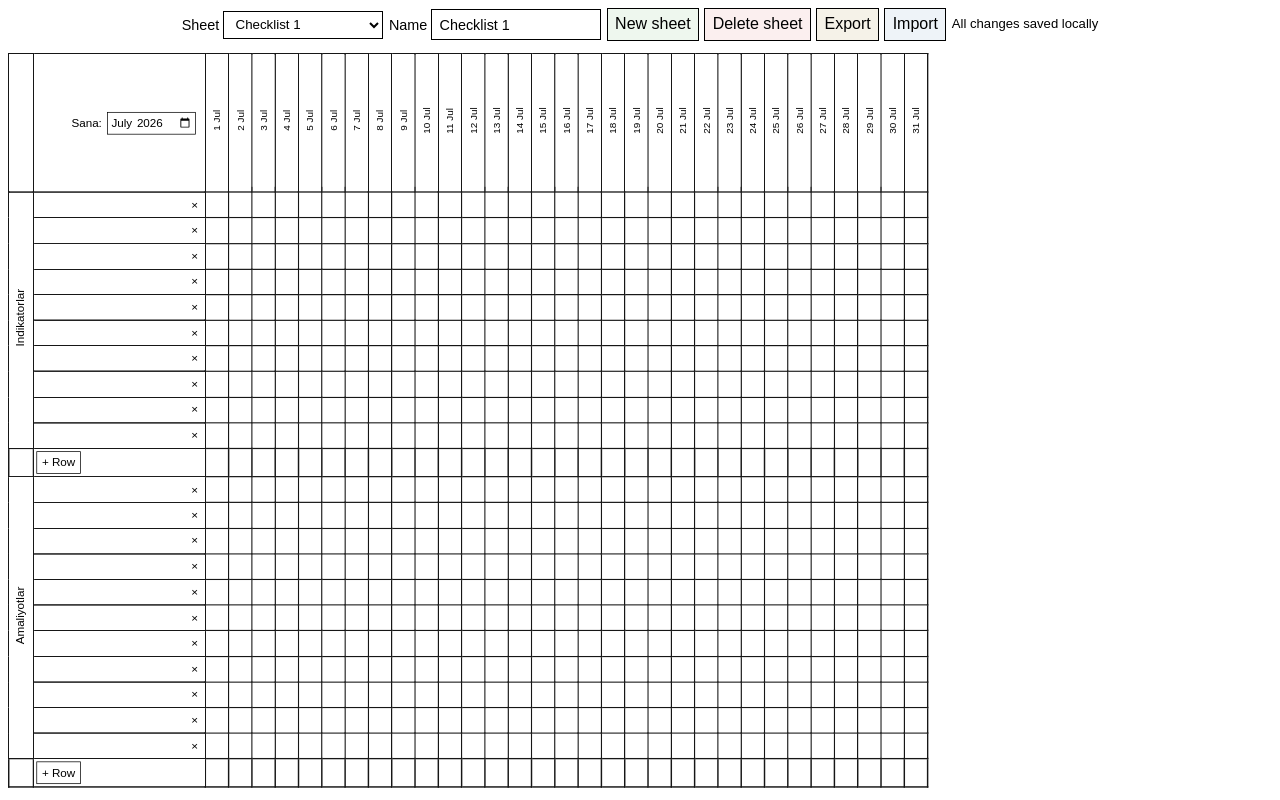
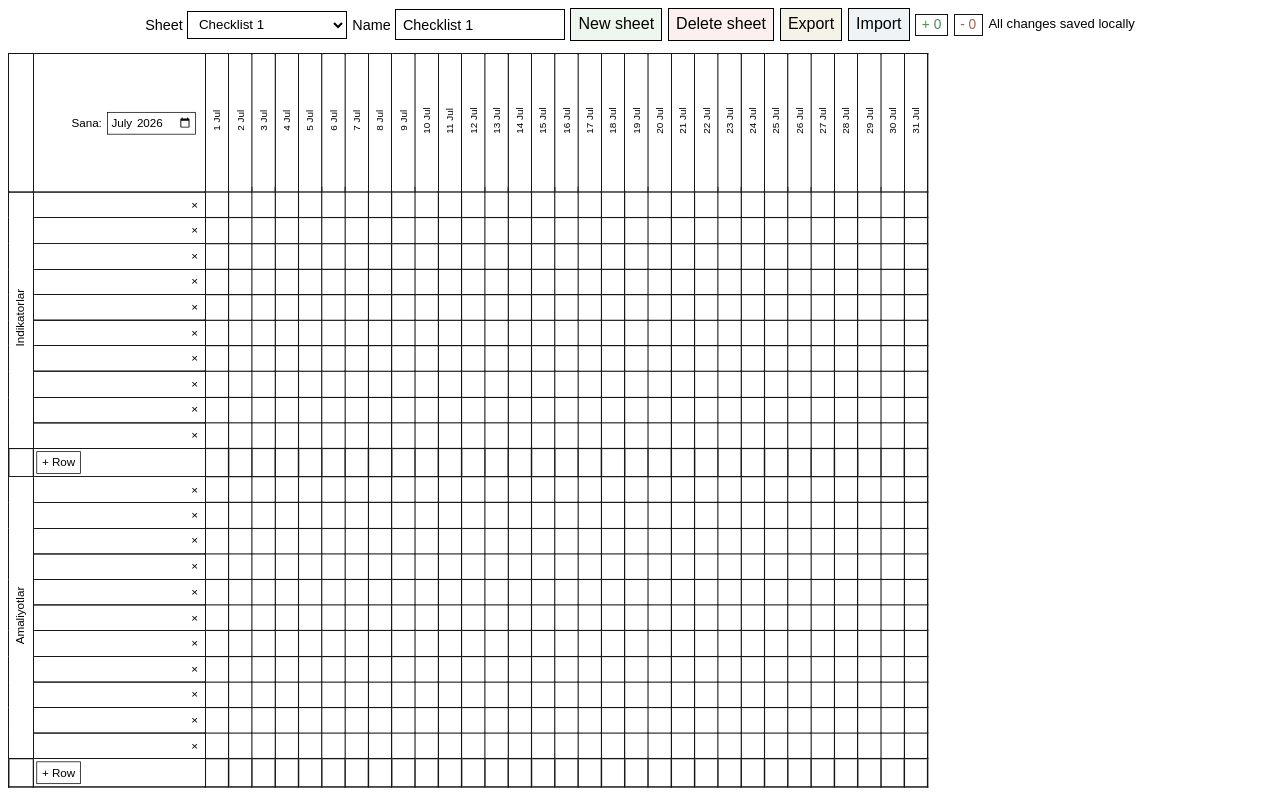
Before and after one commit to shoxurhmirzo/checklist, a React (Vite) app: page / in a window 1280 px wide. Built offline with nearby package versions, Linux system fonts and the light colour scheme.

Commit message:
Add mark totals display to App for enhanced task tracking

```diff
--- a/src/App.tsx
+++ b/src/App.tsx
@@ -140,6 +140,24 @@ const App = () => {
   }, [activeSheetId, sheets]);
 
   const activeSheet = sheets.find((sheet) => sheet.id === activeSheetId) ?? sheets[0] ?? null;
+  const markTotals = activeSheet
+    ? activeSheet.sections.reduce(
+        (totals, section) => {
+          section.rows.forEach((row) => {
+            Object.values(row.checksByColumn).forEach((checkState) => {
+              if (checkState === true) {
+                totals.plus += 1;
+              } else if (checkState === 'undone') {
+                totals.minus += 1;
+              }
+            });
+          });
+
+          return totals;
+        },
+        { plus: 0, minus: 0 },
+      )
+    : { plus: 0, minus: 0 };
 
   useEffect(() => {
     if (activeSheet || sheets.length === 0) {
@@ -314,6 +332,13 @@ const App = () => {
               Import
             </button>
             <input ref={importInputRef} hidden type="file" accept="application/json" onChange={handleImport} />
+            <span
+              className="mark-totals"
+              aria-label={`Plus total ${markTotals.plus}, minus total ${markTotals.minus}`}
+            >
+              <span className="mark-total plus-total">+ {markTotals.plus}</span>
+              <span className="mark-total minus-total">- {markTotals.minus}</span>
+            </span>
             <span className="status-text">{status}</span>
           </div>
         </section>
--- a/src/styles.css
+++ b/src/styles.css
@@ -105,6 +105,29 @@ button {
 .status-text {
   font-size: 0.82rem;
   white-space: nowrap;
+}
+
+.mark-totals {
+  display: inline-flex;
+  align-items: center;
+  gap: 0.35rem;
+  font-size: 0.86rem;
+  white-space: nowrap;
+}
+
+.mark-total {
+  border: 1px solid #161616;
+  background: #fff;
+  padding: 0.15rem 0.35rem;
+  line-height: 1.1;
+}
+
+.plus-total {
+  color: #4f8a5b;
+}
+
+.minus-total {
+  color: #a46151;
 }
 
 .sheet-wrapper {
```
